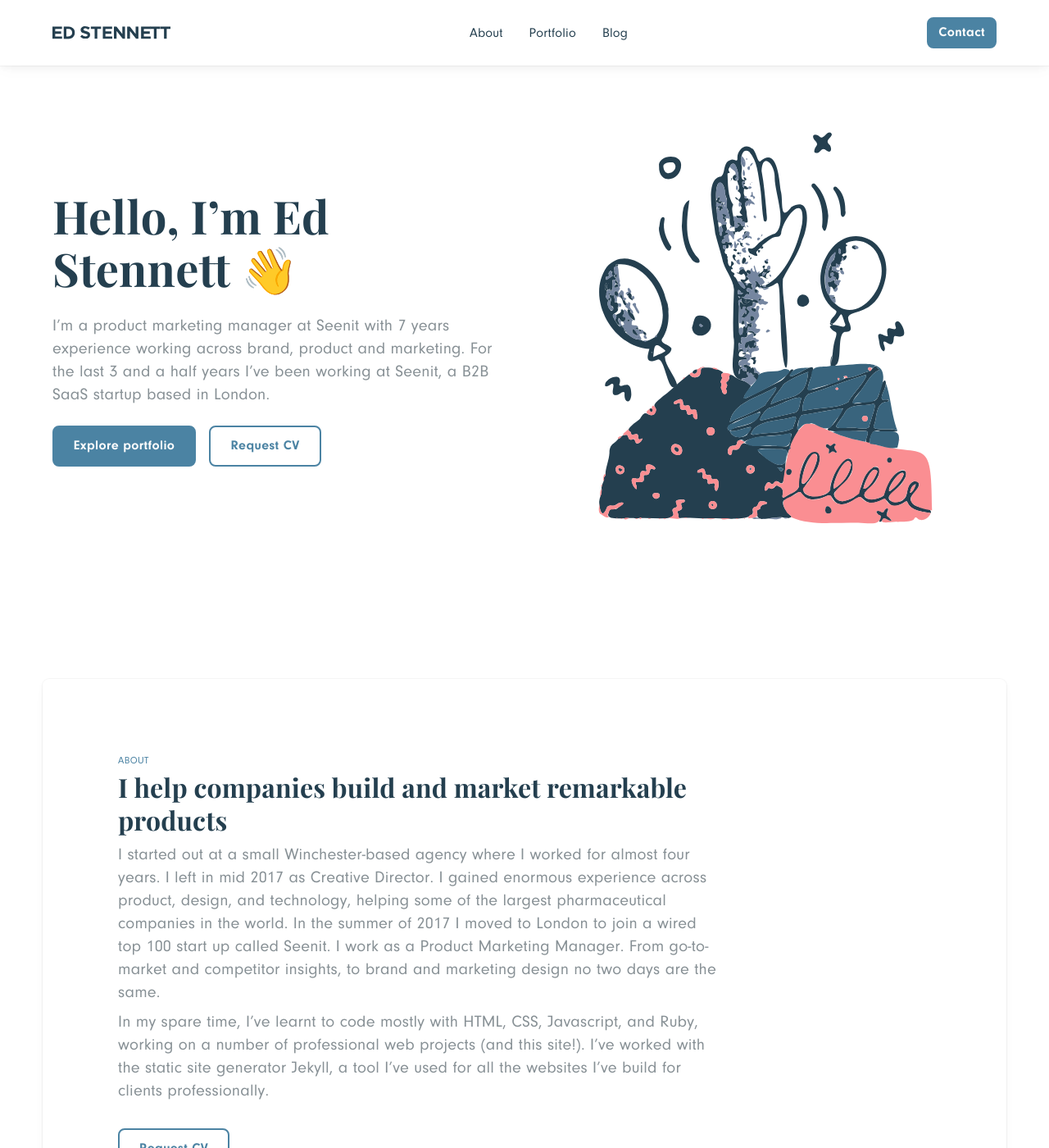
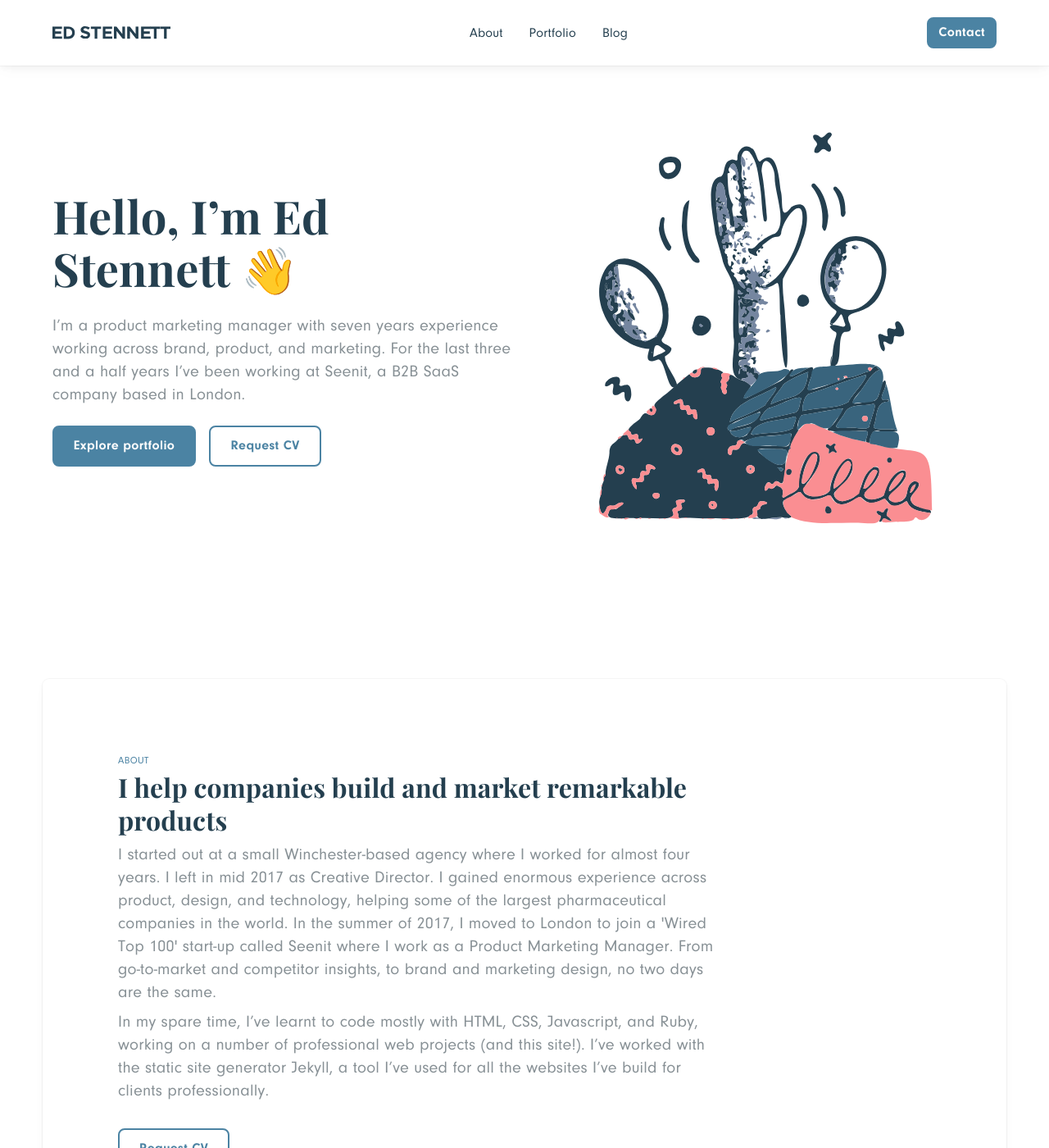
Before and after one commit to edstennettackee/edstennett, a Jekyll site: the page built from index.html, in a window 1280 px wide and 1400 px high. Shown: the whole window at 82% size. Built offline with Jekyll 4.4.1, drawn with Linux system fonts in a browser that asks for light colours.

Commit message:
Updated 'index.html' via CloudCannon

```diff
--- a/index.html
+++ b/index.html
@@ -65,7 +65,7 @@ showreel:
                     <h1 class="headline">Hello, I’m Ed Stennett 👋</h1>
                 </div>
                 <p class="body-2 editable">
-                	I&rsquo;m a product marketing manager at Seenit with 7 years experience working across brand, product and marketing. For the last 3 and a half years I&rsquo;ve been working at Seenit, a B2B SaaS startup based in London.
+                	I&rsquo;m a product marketing manager with seven years experience working across brand, product, and marketing. For the last three and a half years I&rsquo;ve been working at Seenit, a B2B SaaS company based in London.
                 </p>
                 <div class="button-group">
                     <a class="button brand editable" href="/portfolio/">Explore portfolio</a>
@@ -93,7 +93,7 @@ showreel:
                         	I help companies build and market remarkable products
                         </h2>
                         <p class="body-2 editable">
-                        	I started out at a small Winchester-based agency where I worked for almost four years. I left in mid 2017 as Creative Director. I gained enormous experience across product, design, and technology, helping some of the largest pharmaceutical companies in the world. In the summer of 2017 I moved to London to join a wired top 100 start up called Seenit. I work as a Product Marketing Manager. From go-to-market and competitor insights, to brand and marketing design no two days are the same.
+                        	I started out at a small Winchester-based agency where I worked for almost four years. I left in mid 2017 as Creative Director. I gained enormous experience across product, design, and technology, helping some of the largest pharmaceutical companies in the world. In the summer of 2017, I moved to London to join a 'Wired Top 100' start-up called Seenit where I work as a Product Marketing Manager. From go-to-market and competitor insights, to brand and marketing design, no two days are the same.
                         </p>
                         <p class="body-2 editable">
                         	In my spare time, I&rsquo;ve learnt to code mostly with HTML, CSS, Javascript, and Ruby, working on a number of professional web projects (and this site!). I&rsquo;ve worked with the static site generator Jekyll, a tool I&rsquo;ve used for all the websites I&rsquo;ve build for clients professionally.
```
